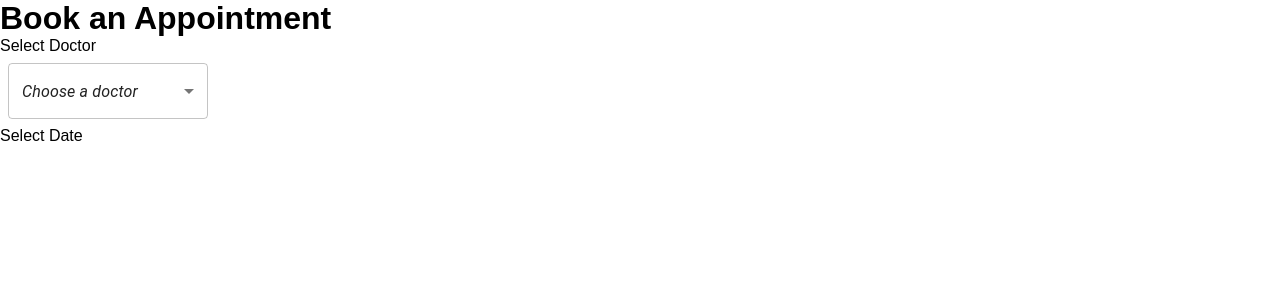
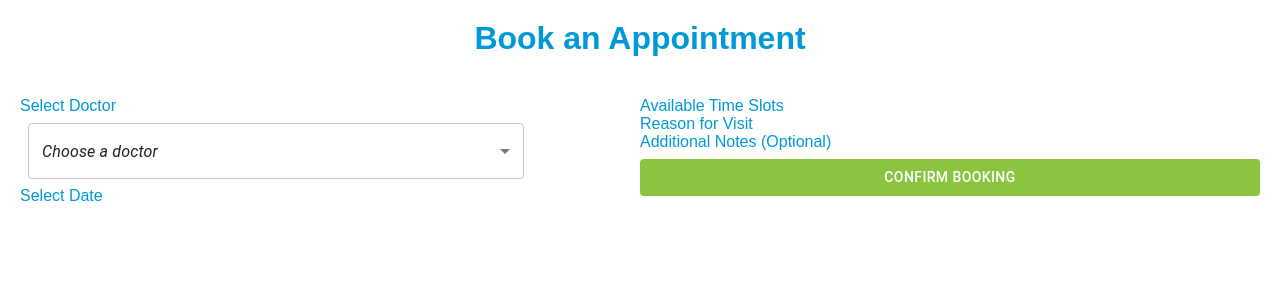
Before and after one commit to maddy65/BayerHealthCare, a React (Create React App) app in the folder front-end/: page /book-an-appointment in a window 1280 px wide. Shown: the top 300 px of the page. Built offline with nearby package versions, Linux system fonts and the light colour scheme.

Commit message:
styling integration

```diff
--- a/front-end/src/pages/BookAnAppoinment.js
+++ b/front-end/src/pages/BookAnAppoinment.js
@@ -2,6 +2,7 @@ import React, {useState} from 'react'
 import MenuItem from '@mui/material/MenuItem';
 import FormControl from '@mui/material/FormControl';
 import Select from '@mui/material/Select';
+import { Button } from '@material-ui/core';
 
 const BookAnAppoinment = () => {
     const doctorList = [
@@ -22,14 +23,19 @@ const BookAnAppoinment = () => {
         setSelectedDoctor(event.target.value);
     };
 
+    const btnstyle={margin:'8px 0', backgroundColor: '#8BC53F', color: "#fff"}
+    const wrapperStyle={display: 'flex', padding: '20px'}
+    const divStyle={width: '50%'}
+    const contStyle={textAlign: 'center', padding: '20px', color: '#0099d7'}
+    const labelColor = { color: '#0099d7'}
     return (
         <div className="container">
-            <h1>Book an Appointment</h1>
-            <div className='appointment-content-wrapper'>
-                <div className='section1'>
-                    <label for="doctor">Select Doctor</label>
+            <h1 style={contStyle}>Book an Appointment</h1>
+            <div className='appointment-content-wrapper' style={wrapperStyle}>
+                <div className='section1' style={divStyle}>
+                    <label for="doctor" style={labelColor}>Select Doctor</label>
                     <div>
-                        <FormControl sx={{ m: 1, minWidth: 200 }}>
+                        <FormControl sx={{ m: 1, minWidth: '80%' }}>
                             <Select
                                 value={selectedDoctor}
                                 onChange={handleChange}
@@ -45,13 +51,25 @@ const BookAnAppoinment = () => {
                             </Select>
                         </FormControl>
                     </div>
-                    <label for="doctor">Select Date</label>
+                    <label for="date" style={labelColor}>Select Date</label>
                     <div>
 
                     </div>
                 </div>
-                <div className='section2'>
+                <div className='section2' style={divStyle}>
+                    <label for="time_slots" style={labelColor}>Available Time Slots</label>
+                    <div>
 
+                    </div>
+                    <label for="reason" style={labelColor}>Reason for Visit</label>
+                    <div>
+
+                    </div>
+                    <label for="additional_notes" style={labelColor}>Additional Notes (Optional)</label>
+                    <div>
+
+                    </div>
+                    <Button type='submit' variant="outlined outlinedSuccess" style={btnstyle} fullWidth>Confirm Booking</Button>
                 </div>
             </div>
         </div>
```
